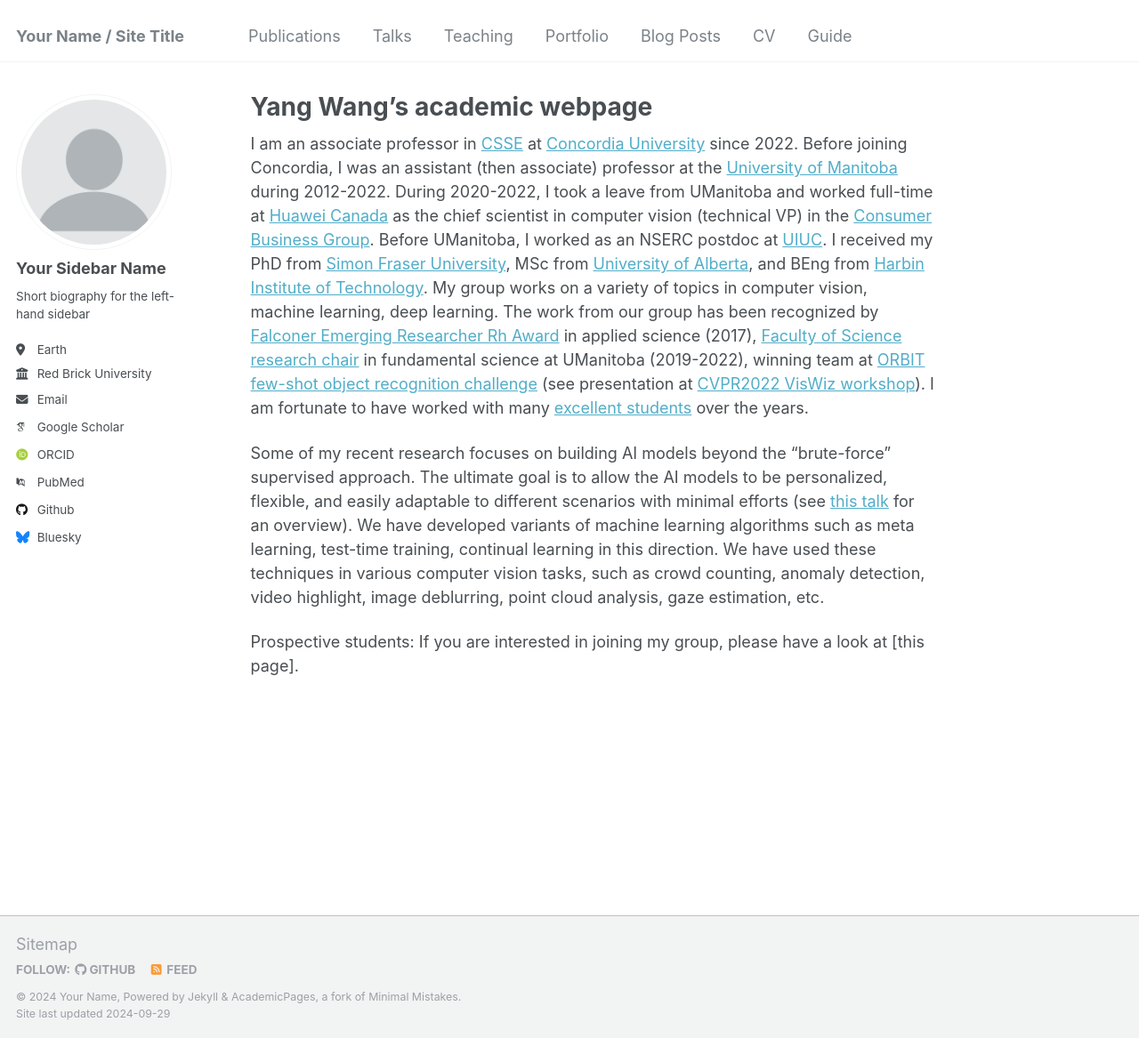
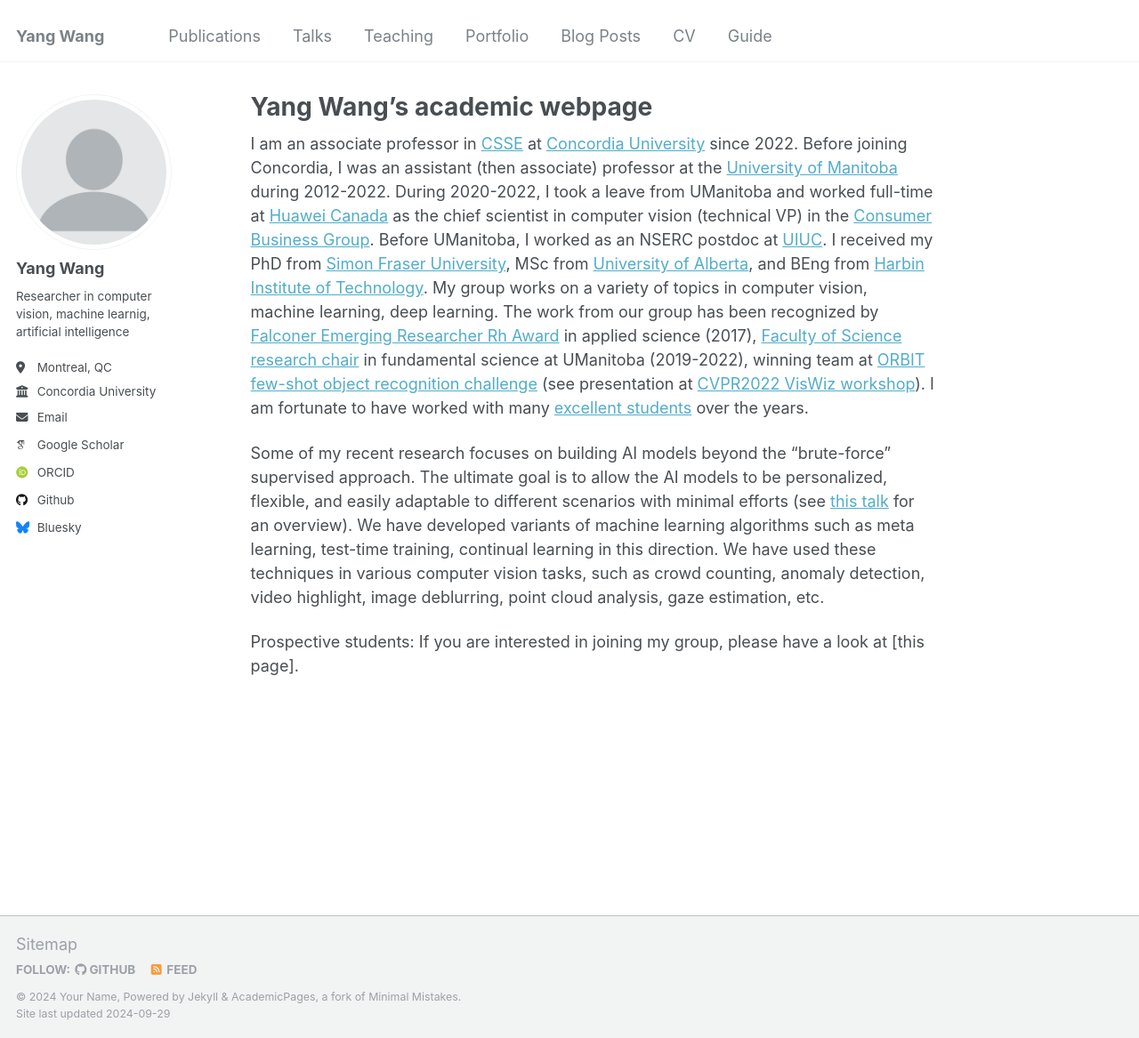
Before and after one commit to kywang/kywang.github.io, a Jekyll site: the page built from _pages/about.md, in a window 1280 px wide and 1167 px high. Shown: the whole window at 89% size. Built offline with Jekyll 4.4.1, drawn with Linux system fonts in a browser that asks for light colours; some web fonts are replaced.

Commit message:
Update _config.yml

```diff
--- a/_config.yml
+++ b/_config.yml
@@ -8,7 +8,7 @@
 
 # Basic Site Settings
 locale                   : "en-US"
-title                    : "Your Name / Site Title"
+title                    : "Yang Wang"
 title_separator          : "-"
 name                     : &name "Your Name"
 description              : &description "personal description"
@@ -22,21 +22,21 @@
 author:
   # Biographic information
   avatar           : "profile.png"
-  name             : "Your Sidebar Name"
+  name             : "Yang Wang"
   pronouns         : # example: "she/her"
-  bio              : "Short biography for the left-hand sidebar"
-  location         : "Earth"
-  employer         : "Red Brick University"
+  bio              : "Researcher in computer vision, machine learnig, artificial intelligence"
+  location         : "Montreal, QC"
+  employer         : "Concordia University"
   uri              : # URL
   email            : "none@example.org"
 
   # Academic websites
   arxiv            : # URL - Update with the correct link to your profile
-  googlescholar    : "https://scholar.google.com/citations?user=PS_CX0AAAAAJ"
+  googlescholar    : "https://scholar.google.com/citations?user=2PBM-osAAAAJ&hl=en"
   impactstory      : # URL
-  orcid            : "http://orcid.org/yourorcidurl"
+  orcid            : "https://orcid.org/0000-0001-9447-1791"
   semantic         : # URL
-  pubmed           : "https://www.ncbi.nlm.nih.gov/pubmed/?term=john+snow"
+  pubmed           : # URL
   researchgate     : # URL
 
   # Repositories and software development
```
